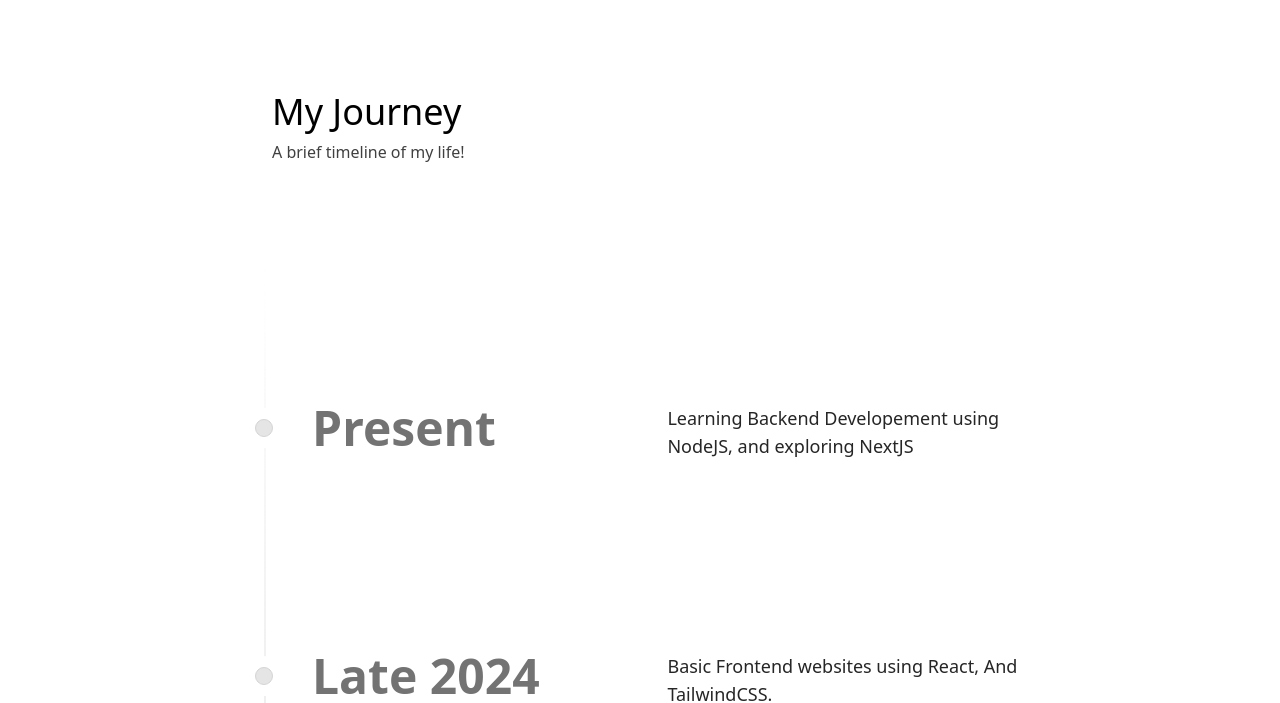
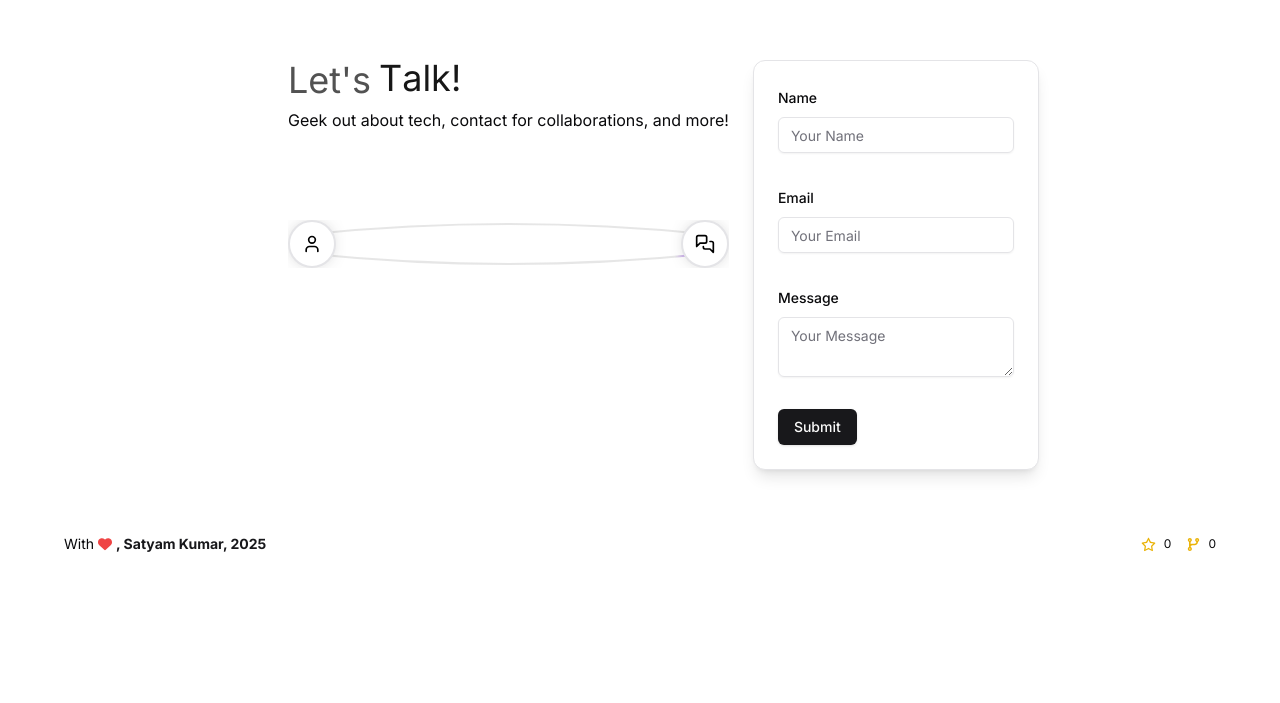
Before and after one commit to SKumr20/portfolio-v1, a Next.js app: page / in a window 1280 px wide. Shown: the part 634-1337 px from the top of the page. After the commit the page ends 1204 px from the top, so only its background shows below. Built offline with nearby package versions, Linux system fonts and the light colour scheme; no server answers.

Commit message:
Prevent shrinking contact form

```diff
--- a/src/app/page.jsx
+++ b/src/app/page.jsx
@@ -6,7 +6,6 @@ export default function Home() {
     <>
       <div >
         <Hero />
-        <HomeTimeline />
         <ContactArea />
       </div>
     </>
--- a/src/components/sections/Contact.jsx
+++ b/src/components/sections/Contact.jsx
@@ -61,7 +61,7 @@ const Contact = () => {
   };
 
   return (
-    <div>
+    <div className="max-w-lg p-6 rounded-xl shadow-lg bg-background border border-border">
         <Form {...form}>
         <form onSubmit={form.handleSubmit(handleSubmit)} className="space-y-8">
             {/* Name Field */}
--- a/src/components/sections/ContactArea.jsx
+++ b/src/components/sections/ContactArea.jsx
@@ -4,15 +4,18 @@ import { ContactBeam } from "./ContactBeam";
 
 const ContactArea = () => {
   return (
-    <div className="flex flex-col md:flex-row justify-between items-start p-12 mx-6 md:mx-60 gap-6">
-        <div className="flex flex-col justify-center gap-2 h-full">
+    <div className="flex flex-col md:flex-row justify-between items-center md:items-start p-12 mx-6 md:mx-60 gap-10 md:gap-6">
+        <div className="flex flex-shrink-0 flex-col justify-center gap-2 h-full">
           <div className="flex flex-col gap-2 mb-10 md:mb-20">
             <FlipText />
             <p>Geek out about tech, contact for collaborations, and more!</p>
           </div>
           <ContactBeam />
         </div>
-        <Contact />
+        <div className="flex-shrink-0">
+          <Contact />
+        </div>
+
     </div>
   )
 }
```
